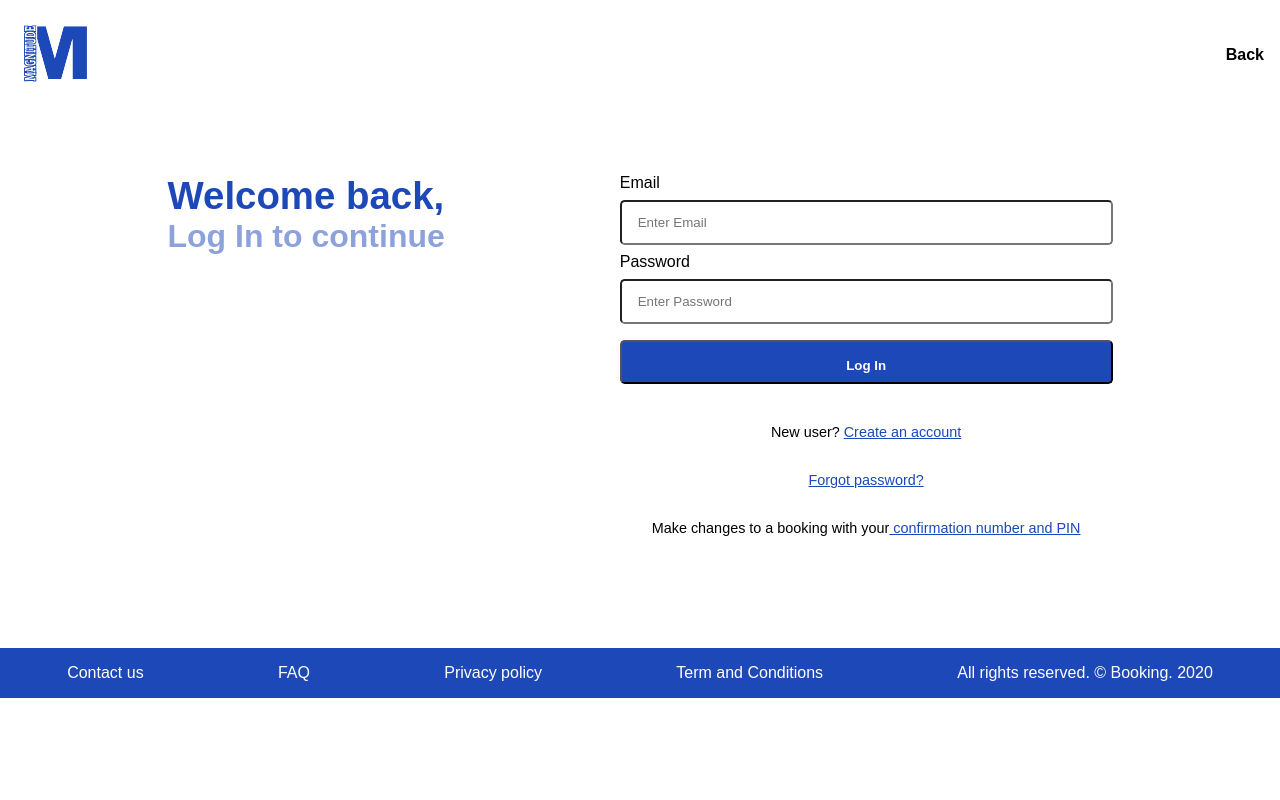
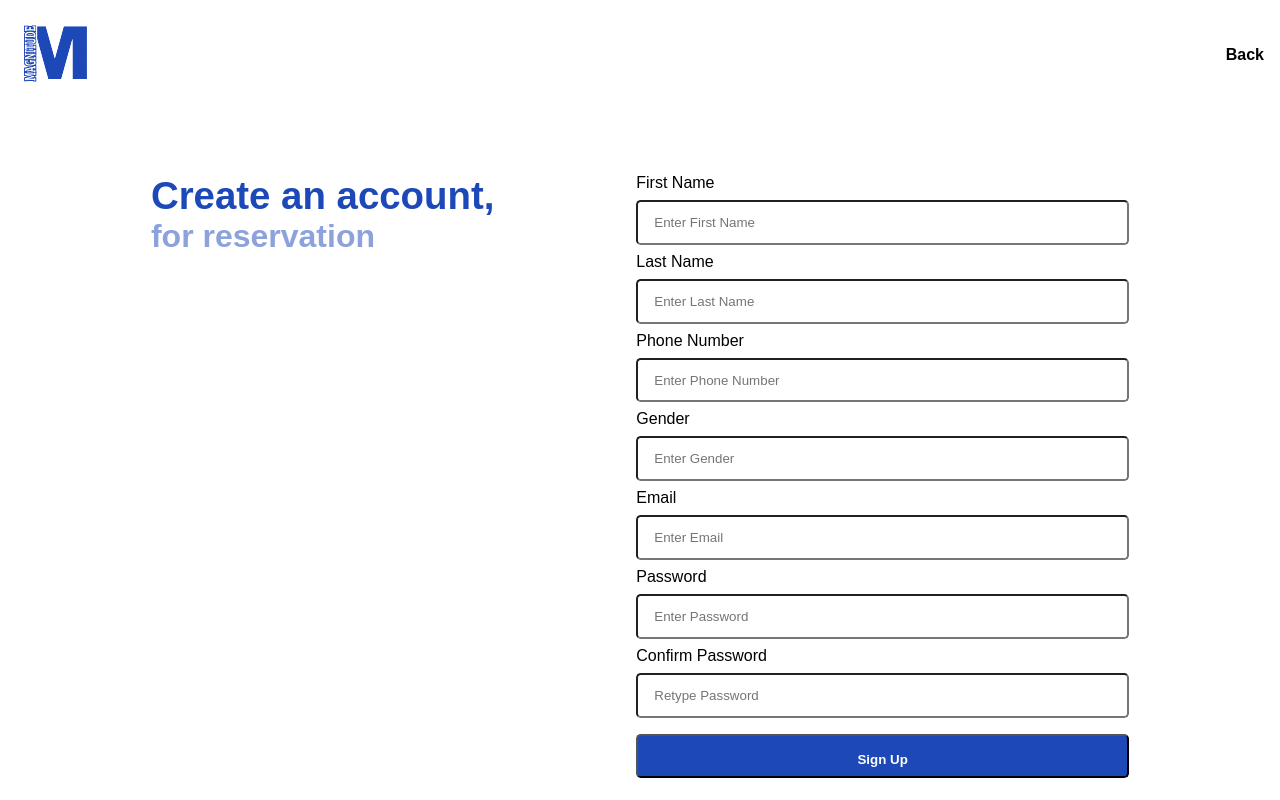
Before and after one commit to jerrycaffe/event-center-frontend, a React (Create React App) app: page / in a window 1280 px wide. Shown: the top 800 px of the page. Built offline with nearby package versions, Linux system fonts and the light colour scheme.

Commit message:
signup page

```diff
--- a/src/App.js
+++ b/src/App.js
@@ -1,12 +1,12 @@
 import React from "react";
 import "./App.css";
 
-import Login from "./Components/LoginIn";
+import Signup from "./Components/SignUp";
 
 function App() {
   return (
     <div className="App">
-      <Login />
+      <Signup />
     </div>
   );
 }
--- a/src/Components/LoginForm.jsx
+++ /dev/null
@@ -1,35 +0,0 @@
-import React from "react";
-import LoginLinks from "./LoginLinks";
-
-const LoginForm = () => {
-  return (
-    <main className="login-main">
-      <h1>
-        <span className="welcome-text">Welcome back,</span>
-        <span style={{ opacity: 0.5 }}>Log In to continue</span>
-      </h1>
-      <section className="form-section">
-        <form>
-          <label htmlFor="email">Email</label>
-          <input
-            type="text"
-            name="email"
-            id="email"
-            placeholder="Enter Email"
-          />
-          <label htmlFor="password">Password</label>
-          <input
-            type="password"
-            name="password"
-            id="password"
-            placeholder="Enter Password"
-          />
-          <input type="submit" value="Log In" className="btn-signIn" />
-        </form>
-        <LoginLinks />
-      </section>
-    </main>
-  );
-};
-
-export default LoginForm;
--- a/src/Components/LoginIn.jsx
+++ b/src/Components/SignUp.jsx
@@ -1,15 +1,15 @@
 import React from "react";
 import LOGO from "../Images/LOGO.svg";
-import LoginForm from "./LoginForm";
+import SignupForm from "./SignupForm";
 
-const Login = () => {
+const Signup = () => {
   return (
     <React.Fragment>
       <header className="login-header">
         <img src={LOGO} alt="LOGO" />
         <h5>Back</h5>
       </header>
-      <LoginForm />
+      <SignupForm />
       <footer className="signIn-footer">
         <p>Contact us</p>
         <p>FAQ</p>
@@ -21,4 +21,4 @@ const Login = () => {
   );
 };
 
-export default Login;
+export default Signup;
--- /dev/null
+++ b/src/Components/SignupForm.jsx
@@ -0,0 +1,70 @@
+import React from "react";
+import SignupLinks from "./SignupLinks";
+
+const SignupForm = () => {
+  return (
+    <main className="login-main">
+      <h1>
+        <span className="welcome-text">Create an account,</span>
+        <span style={{ opacity: 0.5 }}>for reservation</span>
+      </h1>
+      <section className="form-section">
+        <form>
+        <label htmlFor="first_name">First Name</label>
+          <input
+            type="text"
+            name="first_name"
+            id="first_name"
+            placeholder="Enter First Name"
+          />
+          <label htmlFor="last_name">Last Name</label>
+          <input
+            type="text"
+            name="last_name"
+            id="last_name"
+            placeholder="Enter Last Name"
+          />
+          <label htmlFor="phone_num">Phone Number</label>
+          <input
+            type="text"
+            name="phone_num"
+            id="phone_num"
+            placeholder="Enter Phone Number"
+          />
+          <label htmlFor="gender">Gender</label>
+          <input
+            type="text"
+            name="gender"
+            id="gender"
+            placeholder="Enter Gender"
+          />
+          <label htmlFor="email">Email</label>
+          <input
+            type="text"
+            name="email"
+            id="email"
+            placeholder="Enter Email"
+          />
+          <label htmlFor="password">Password</label>
+          <input
+            type="password"
+            name="password"
+            id="password"
+            placeholder="Enter Password"
+          />
+          <label htmlFor="password">Confirm Password</label>
+          <input
+            type="password"
+            name="confirm_password"
+            id="password"
+            placeholder="Retype Password"
+          />
+          <input type="submit" value="Sign Up" className="btn-signIn" />
+        </form>
+        <SignupLinks />
+      </section>
+    </main>
+  );
+};
+
+export default SignupForm;
--- a/src/Components/LoginLinks.jsx
+++ b/src/Components/SignupLinks.jsx
@@ -1,10 +1,10 @@
 import React from "react";
 
-const LoginLinks = () => {
+const SignupLinks = () => {
   return (
     <div>
       <p>
-        New user? <span className="links">Create an account</span>
+        Already Registered? <span className="links">Log In</span>
       </p>
       <p className="links">Forgot password?</p>
       <p>
@@ -15,4 +15,4 @@ const LoginLinks = () => {
   );
 };
 
-export default LoginLinks;
+export default SignupLinks;
```
